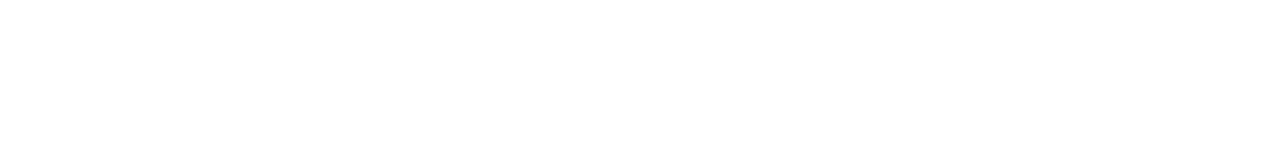
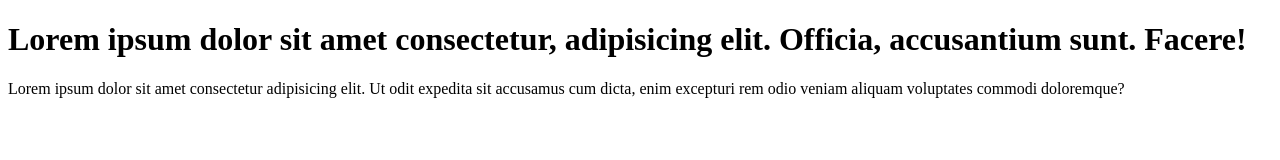
Before and after one commit to madinaerkinova/dars, a plain HTML site: page index.html in a window 1280 px wide. Drawn offline with Linux system fonts and the light colour scheme.

Commit message:
header branch

```diff
--- a/index.html
+++ b/index.html
@@ -1,14 +1,22 @@
 <!DOCTYPE html>
 <html lang="en">
   <head>
-    <meta charset="UTF-8">
-    <meta name="viewport" content="width=device-width, initial-scale=1.0">
+    <meta charset="UTF-8" />
+    <meta name="viewport" content="width=device-width, initial-scale=1.0" />
 
     <title>Document</title>
   </head>
   <body>
     <header>
-
+      <h1>
+        Lorem ipsum dolor sit amet consectetur, adipisicing elit. Officia,
+        accusantium sunt. Facere!
+      </h1>
+      <p>
+        Lorem ipsum dolor sit amet consectetur adipisicing elit. Ut odit
+        expedita sit accusamus cum dicta, enim excepturi rem odio veniam aliquam
+        voluptates commodi doloremque?
+      </p>
     </header>
     <main></main>
     <footer></footer>
```
Lines whose indentation alone changed are shown as unchanged.
